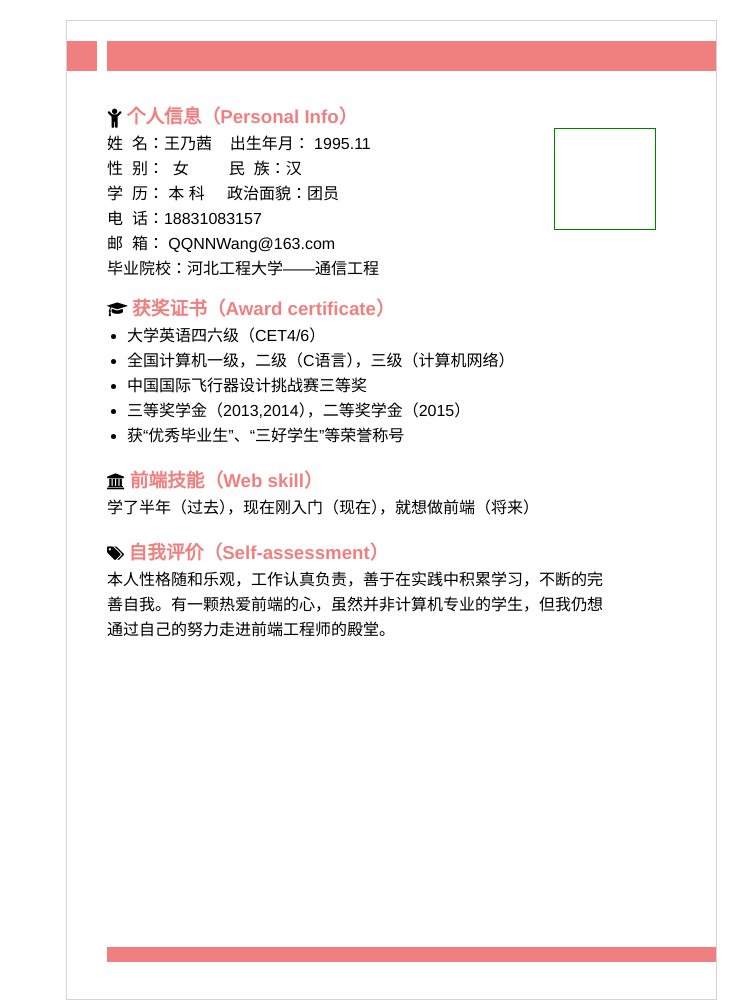
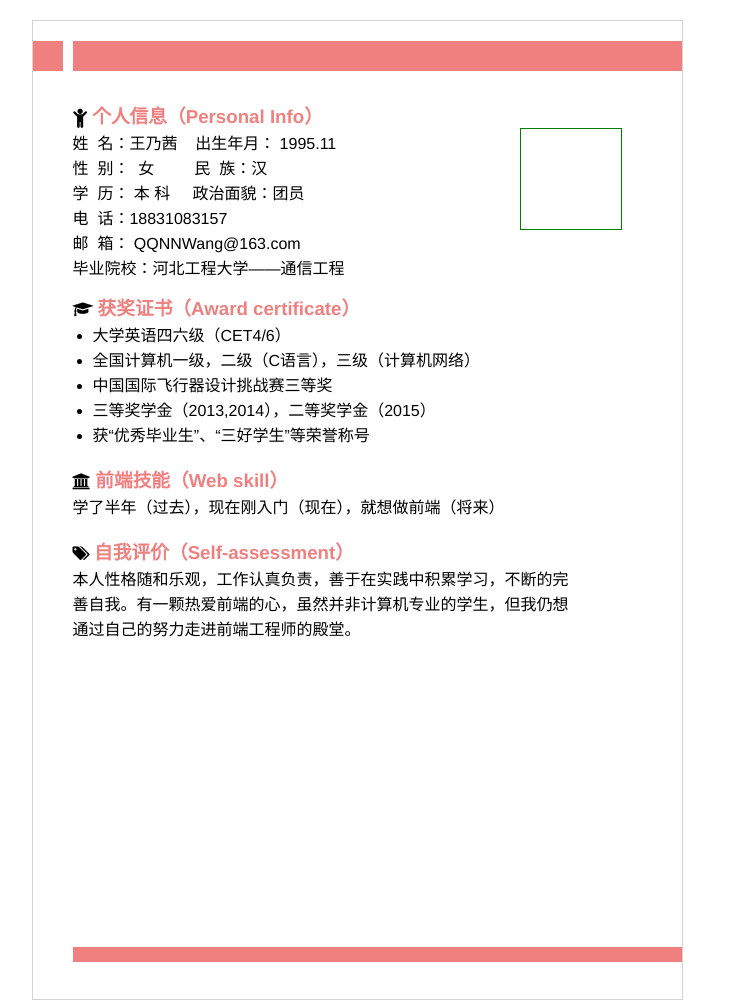
Before and after one commit to alalashizi/alalashizi.github.io, a plain HTML site: page resume/index.html in a window 1280 px wide. Shown: the whole page, without its empty margins (283-1031 px from the left). Drawn offline with Linux system fonts and the light colour scheme.

Commit message:
简历改进中

```diff
--- a/resume/index.html
+++ b/resume/index.html
@@ -63,5 +63,17 @@
      	</div>
      	<div class='footer'></div>
      </div>
+
+     <script type="text/javascript">
+     function positionCenter() {
+     var bdy = document.body,
+    total=document.getElementsByTagName('div')[0],
+        w = (bdy.clientWidth - total.offsetWidth) / 2;
+      total.style.left=w+'px';
+}
+positionCenter();
+
+ window.addEventListener("resize", positionCenter, false);
+     </script>
 </body>
 </html>
--- a/resume/jianli.css
+++ b/resume/jianli.css
@@ -19,7 +19,7 @@ font-family: Helvetica, 'Hiragino Sans GB',
 	height:978px;
 	border:1px solid LightGrey;
 	top:20px;
-	left:349px;
+	/*left:349px;*/
 }
 
 .left{
```
